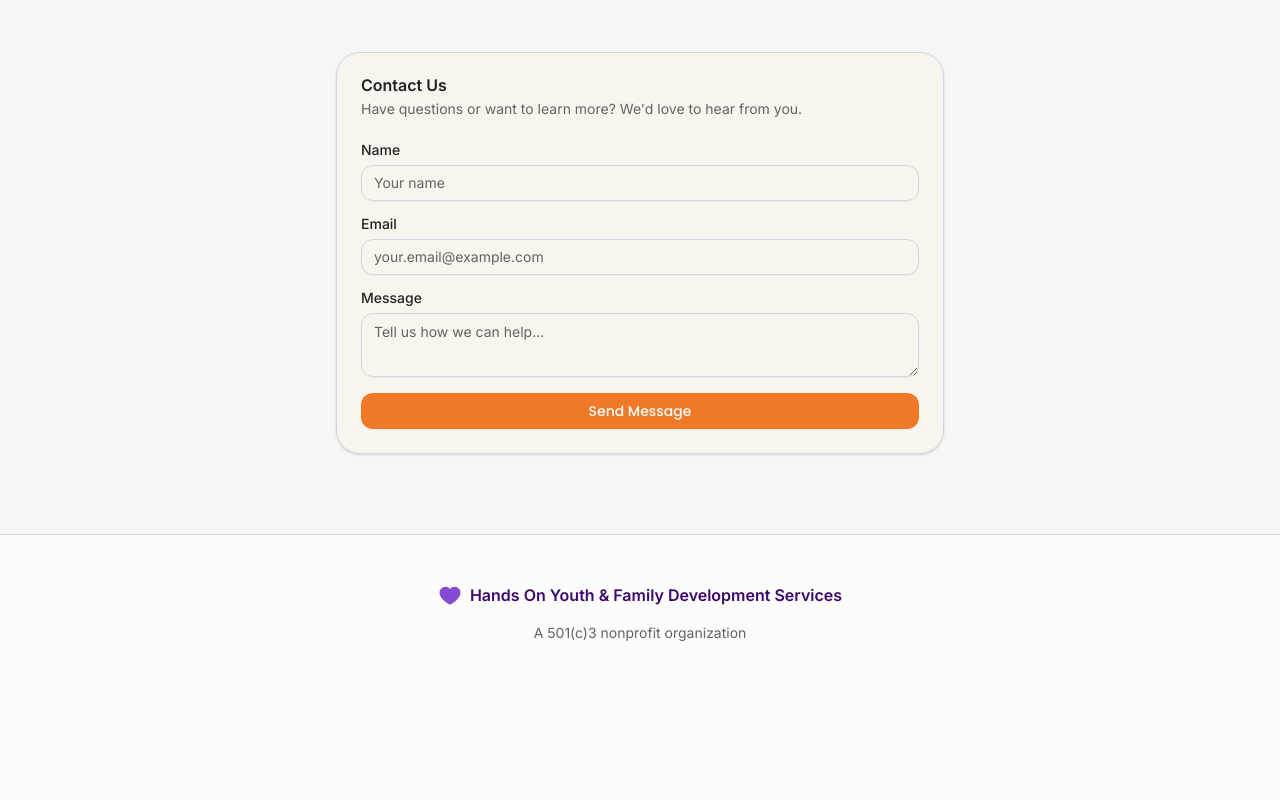
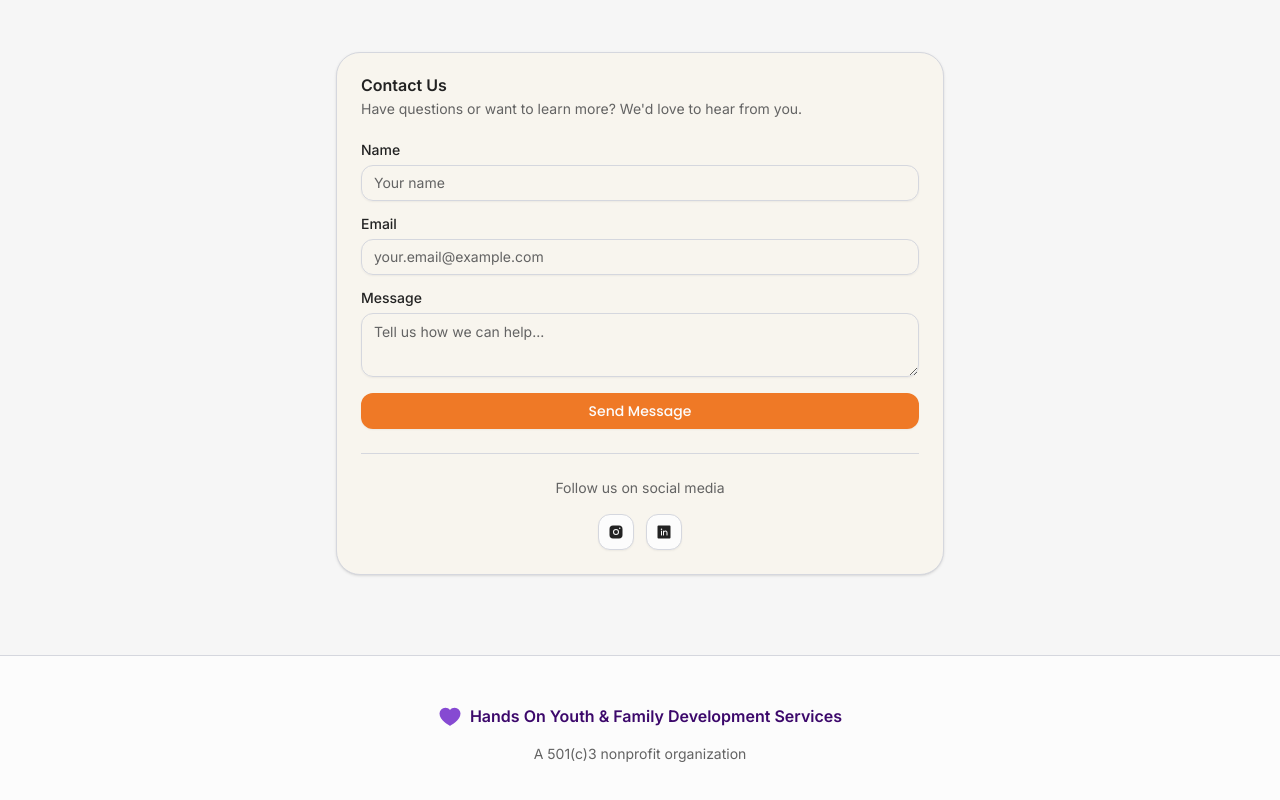
Before and after one commit to SerStakeAlot/hands-on-youth-famil, a React (Vite) app: page / in a window 1280 px wide. Shown: the part 3153-3953 px from the top of the page. Before the commit the page ends 3844 px from the top, so only its background shows below. Built offline with nearby package versions, Linux system fonts and the light colour scheme.

Commit message:
Generated by Spark: add a part to the get in touch section that links our instagram and linkedin

```diff
--- a/src/App.tsx
+++ b/src/App.tsx
@@ -1,4 +1,4 @@
-import { Heart, UsersThree, ChatsCircle, Envelope } from '@phosphor-icons/react'
+import { Heart, UsersThree, ChatsCircle, Envelope, InstagramLogo, LinkedinLogo } from '@phosphor-icons/react'
 import { Button } from '@/components/ui/button'
 import { Card, CardContent, CardDescription, CardHeader, CardTitle } from '@/components/ui/card'
 import { Input } from '@/components/ui/input'
@@ -234,6 +234,24 @@ function App() {
                   Send Message
                 </Button>
               </form>
+
+              <Separator className="my-6" />
+
+              <div className="text-center">
+                <p className="text-sm text-muted-foreground mb-4">Follow us on social media</p>
+                <div className="flex gap-3 justify-center">
+                  <Button asChild variant="outline" size="icon" className="hover:bg-accent/10 hover:text-accent hover:border-accent">
+                    <a href="https://www.instagram.com" target="_blank" rel="noopener noreferrer" aria-label="Instagram">
+                      <InstagramLogo size={24} weight="fill" />
+                    </a>
+                  </Button>
+                  <Button asChild variant="outline" size="icon" className="hover:bg-primary/10 hover:text-primary hover:border-primary">
+                    <a href="https://www.linkedin.com" target="_blank" rel="noopener noreferrer" aria-label="LinkedIn">
+                      <LinkedinLogo size={24} weight="fill" />
+                    </a>
+                  </Button>
+                </div>
+              </div>
             </CardContent>
           </Card>
         </div>
```
